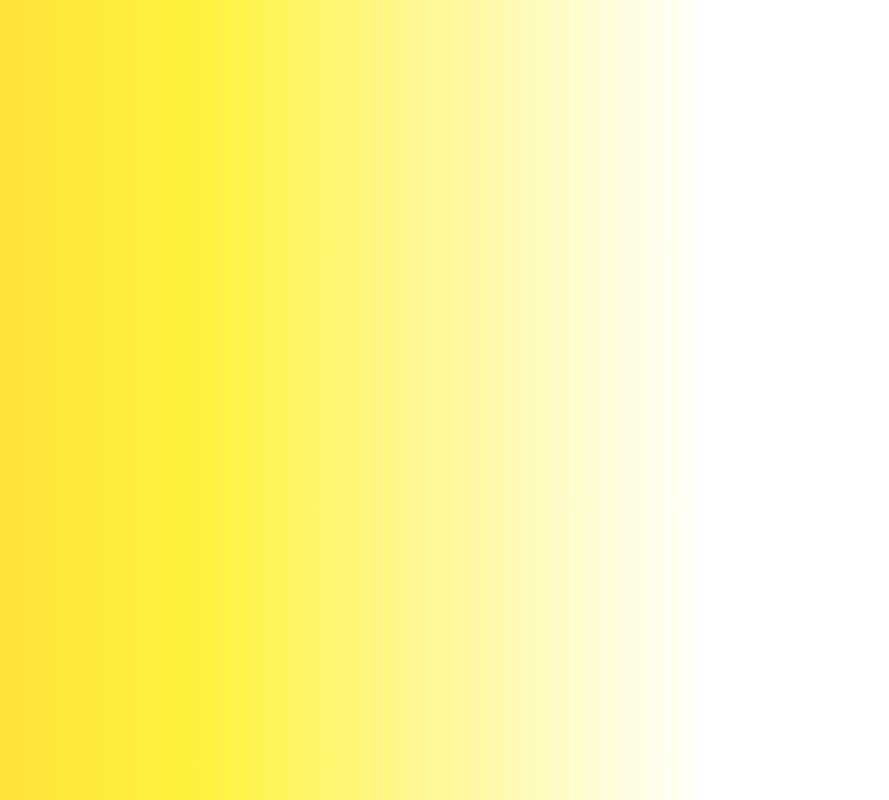
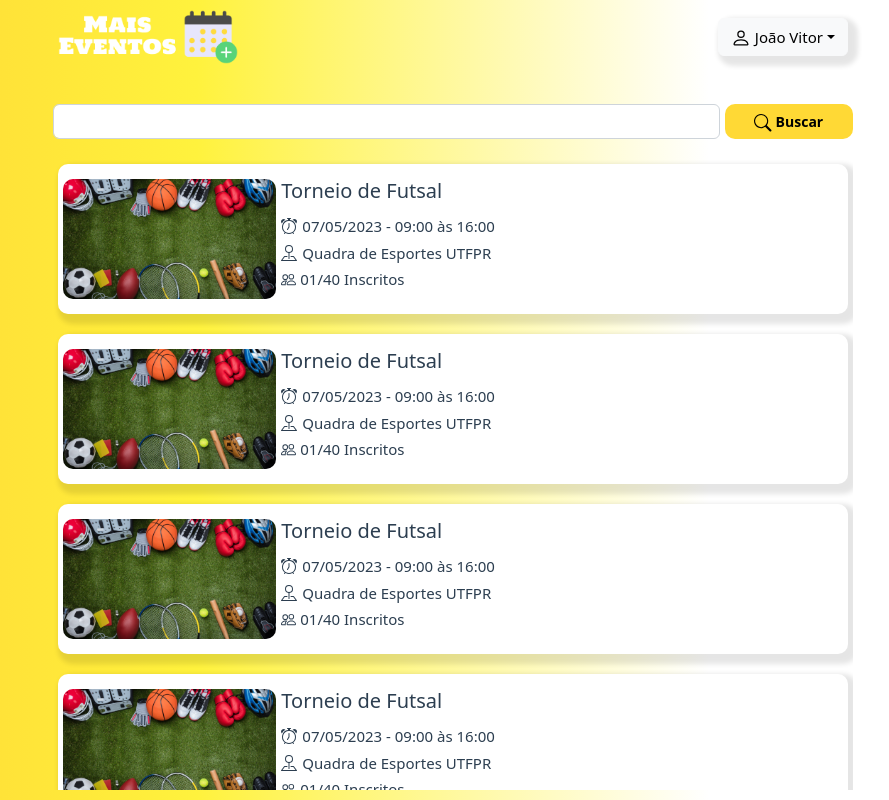
Before and after one commit to LucaAguiar/Agendamento-de-eventos-esportivos-FrontEnd, a Vue app: page /menu in a window 1280 px wide. Shown: the whole page, without its empty margins (187-1076 px from the left). Built offline with nearby package versions, Linux system fonts and the light colour scheme.

Commit message:
New View - Menu

```diff
--- a/src/App.vue
+++ b/src/App.vue
@@ -21,6 +21,7 @@
         rgba(255, 255, 255, 1) 70%
     );
     padding: 10px;
+    overflow-y: hidden;
 }
 
 nav {
--- a/src/components/LoginFormComponent.vue
+++ b/src/components/LoginFormComponent.vue
@@ -32,7 +32,7 @@
                     type="submit"
                     variant="warning"
                     class="login-button"
-                    @click="redirectUserArea()"
+                    @click="redirectToMenu()"
                     >Login</b-button
                 >
             </b-form>
@@ -68,8 +68,8 @@ export default {
         redirectRecoverPasswordPage: function () {
             this.$router.push("/recover");
         },
-        redirectUserArea: function () {
-            this.$router.push("/user");
+        redirectToMenu: function () {
+            this.$router.push("/menu");
         },
     },
 };
--- /dev/null
+++ b/src/components/MenuComponents/MenuEventCardsComponent.vue
@@ -0,0 +1,77 @@
+<template>
+    <div class="event-card-container">
+        <div class="event-card-wrapper">
+            <div class="event-card-img-container">
+                <img
+                    src="../../assets/img-esporte.png"
+                    alt="event-card-img"
+                    class="event-card-img"
+                />
+            </div>
+            <div class="event-informations-container">
+                <h5>Torneio de Futsal</h5>
+                <div class="event-informations-wrapper">
+                    <b-icon-alarm />
+                    <span class="event-informations"
+                        >07/05/2023 - 09:00 às 16:00
+                    </span>
+                </div>
+                <div class="event-informations-wrapper">
+                    <b-icon-pin-map />
+                    <span class="event-informations"
+                        >Quadra de Esportes UTFPR</span
+                    >
+                </div>
+                <div class="event-informations">
+                    <b-icon-people /> <span> 01/40 Inscritos</span>
+                </div>
+            </div>
+        </div>
+    </div>
+</template>
+
+<script>
+export default {
+    name: "MenuEventCardsComponent",
+};
+</script>
+
+<style scoped>
+.event-card-container {
+    display: flex;
+    width: 100%;
+    min-height: 150px;
+    box-shadow: 5px 5px 5px 5px rgba(0, 0, 0, 0.1);
+    padding: 5px;
+    background-color: white;
+    border-radius: 10px;
+}
+.event-card-wrapper {
+    display: flex;
+    align-items: center;
+    width: 100%;
+    height: 100%;
+}
+.event-card-img {
+    border-radius: 10px;
+    max-height: 120px;
+}
+.event-informations-container {
+    display: flex;
+    flex-direction: column;
+    text-align: start;
+    width: 100%;
+    height: 100%;
+    max-height: 130px;
+    padding: 5px;
+    gap: 4px;
+}
+.event-informations-wrapper {
+    display: flex;
+    align-items: center;
+    gap: 5px;
+}
+.event-informations {
+    font-size: 15px;
+}
+</style>
--- /dev/null
+++ b/src/components/MenuComponents/MenuSearchBarComponent.vue
@@ -0,0 +1,33 @@
+<template>
+    <div class="search-bar-container">
+        <b-form-input type="search"></b-form-input>
+        <b-button class="search-button" variant="warning"
+            ><b-icon-search /> Buscar</b-button
+        >
+    </div>
+</template>
+
+<script>
+export default {
+    name: "MenuSearchBarComponent",
+};
+</script>
+
+<style scoped>
+.search-bar-container {
+    display: flex;
+    gap: 5px;
+    height: 35px;
+    margin-top: 20px;
+}
+.search-button {
+    font-weight: 600;
+    font-size: 14px;
+    border-radius: 10px;
+    background-color: #ffd935;
+    color: black;
+    transition: 0.3s;
+    border: 0;
+    width: 150px;
+}
+</style>
--- a/src/components/UserAreaComponent.vue
+++ b/src/components/UserAreaComponent.vue
@@ -2,7 +2,7 @@
     <div class="user-area-container">
         <div class="user-area-wrapper">
             <div class="user-back-button-container">
-                <p class="user-back-button" @click="backToLoginPage()">
+                <p class="user-back-button" @click="backToMenu()">
                     <b-icon-arrow-left-short />Voltar
                 </p>
             </div>
@@ -111,8 +111,8 @@ export default {
         clickUpdatePassword: function () {
             this.updatePassword = !this.updatePassword;
         },
-        backToLoginPage: function () {
-            return this.$router.push("/");
+        backToMenu: function () {
+            return this.$router.push("/menu");
         },
     },
 };
--- a/src/router/index.js
+++ b/src/router/index.js
@@ -5,6 +5,7 @@ import RegisterView from "../views/RegisterView.vue";
 import RegisterMessageView from "../views/RegisterMessageView.vue";
 import RecoverPasswordView from "../views/RecoverPasswordView.vue";
 import RecoverMessageView from "../views/RecoverMessageView.vue";
+import MenuView from "../views/MenuView.vue";
 import UserAreaView from "../views/UserAreaView.vue";
 
 Vue.use(VueRouter);
@@ -31,6 +32,10 @@ const routes = [
         component: RecoverMessageView,
     },
     {
+        path: "/menu",
+        component: MenuView,
+    },
+    {
         path: "/user",
         component: UserAreaView,
     },
--- /dev/null
+++ b/src/views/MenuView.vue
@@ -0,0 +1,124 @@
+<template>
+    <div class="menu-view-container">
+        <div class="menu-view-wrapper">
+            <div class="menu-header">
+                <div class="logo-container">
+                    <img
+                        src="../assets/logo-app.png"
+                        alt="logo-app"
+                        class="logo-app"
+                    />
+                </div>
+                <div class="menu-header-dropdown-container">
+                    <b-dropdown
+                        id="dropdown"
+                        class="dropdown"
+                        variant="light"
+                        right
+                    >
+                        <template #button-content>
+                            <b-icon-person />
+                            <span style="font-size: 15px"> João Vitor</span>
+                        </template>
+                        <b-dropdown-item @click="redirect('/user')">
+                            <span class="dropdown-item-description"
+                                ><b-icon-person-lines-fill /> Área do
+                                usuário</span
+                            ></b-dropdown-item
+                        >
+                        <b-dropdown-item>
+                            <span class="dropdown-item-description"
+                                ><b-icon-calendar-plus /> Criar evento</span
+                            ></b-dropdown-item
+                        >
+                        <b-dropdown-item>
+                            <span class="dropdown-item-description"
+                                ><b-icon-calendar4-event /> Meus eventos</span
+                            ></b-dropdown-item
+                        >
+                        <b-dropdown-item @click="redirect('/')">
+                            <span class="dropdown-item-description"
+                                ><b-icon-box-arrow-in-left /> Desconectar</span
+                            ></b-dropdown-item
+                        >
+                    </b-dropdown>
+                </div>
+            </div>
+            <div class="menu-search-bar"><MenuSearchBarComponent /></div>
+            <div class="menu-body">
+                <MenuEventCardsComponent />
+                <MenuEventCardsComponent />
+                <MenuEventCardsComponent />
+                <MenuEventCardsComponent />
+            </div>
+        </div>
+    </div>
+</template>
+
+<script>
+import MenuSearchBarComponent from "@/components/MenuComponents/MenuSearchBarComponent.vue";
+import MenuEventCardsComponent from "@/components/MenuComponents/MenuEventCardsComponent.vue";
+
+export default {
+    name: "MenuView",
+    components: {
+        MenuSearchBarComponent,
+        MenuEventCardsComponent,
+    },
+    methods: {
+        redirect: function (path) {
+            this.$router.push(path);
+        },
+    },
+};
+</script>
+
+<style scoped>
+.menu-view-container {
+    display: flex;
+    justify-content: center;
+    width: 100%;
+    height: 100%;
+}
+.menu-view-wrapper {
+    display: flex;
+    width: 100%;
+    max-width: 800px;
+    flex-direction: column;
+}
+.menu-header {
+    display: flex;
+    width: 100%;
+    justify-content: space-between;
+    align-items: center;
+    padding: 0 5px;
+}
+.logo-app {
+    max-width: 180px;
+}
+#dropdown {
+    font-size: 15px;
+    border-radius: 10px;
+    background-color: #ffd935;
+    color: black;
+    box-shadow: 5px 5px 5px 5px rgba(0, 0, 0, 0.1);
+}
+.dropdown-item-description {
+    display: flex;
+    align-items: center;
+    gap: 5px;
+    font-size: 15px;
+}
+.menu-search-bar {
+    padding: 20px 0;
+}
+.menu-body {
+    display: flex;
+    flex-direction: column;
+    width: 100%;
+    height: 100%;
+    padding: 5px;
+    overflow-y: auto;
+    gap: 20px;
+}
+</style>
```
Also changed, not shown: src/assets/img-esporte.png (added), src/assets/logo-app.png (added).
